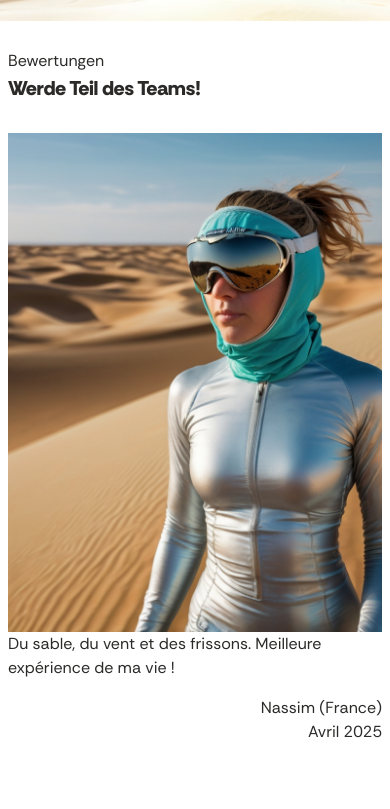
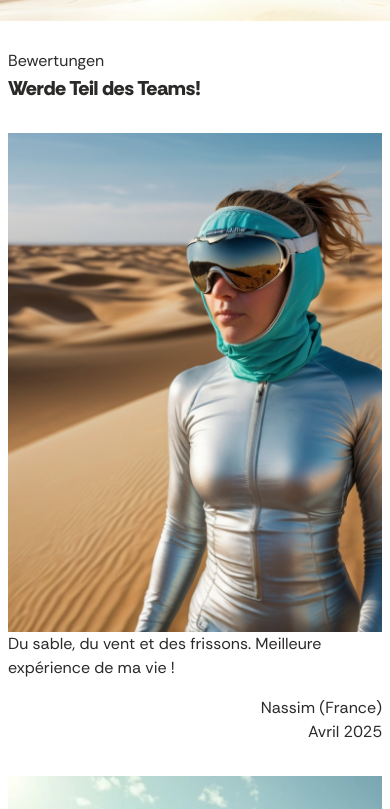
Before and after one commit to Laboratorynotices/Sandstorming, a Vue app: page / in a window 390 px wide. Shown: the part 4225-5034 px from the top of the page. Built offline with nearby package versions, Linux system fonts and the light colour scheme.

Commit message:
fix(site-review): устранён конфликт отступов из-за дублирующегося класса "review"

```diff
--- a/src/components/SiteReview.vue
+++ b/src/components/SiteReview.vue
@@ -82,14 +82,14 @@ const reviews = getRandomElements(reviewsAll, 4);
 </script>
 
 <template>
-  <article class="wrap-container review">
+  <article class="wrap-container reviews-container">
     <header class="w-full md:w-1/2 md:ml-auto">
       <h1 id="review">{{ $t("review") }}</h1>
       <h2>
         {{ $t("Join the team!") }}
       </h2>
     </header>
-    <section class="reviews mb-5 flex flex-col md:flex-row gap-[2em]">
+    <section class="reviews flex flex-col md:flex-row gap-[2em]">
       <article
         v-for="(review, index) in reviews"
         :key="index"
@@ -124,7 +124,7 @@ const reviews = getRandomElements(reviewsAll, 4);
 </template>
 
 <style lang="css" scoped>
-.review {
+.reviews-container {
   margin-bottom: clamp(50px, 11vw, 150px);
 }
 
```
